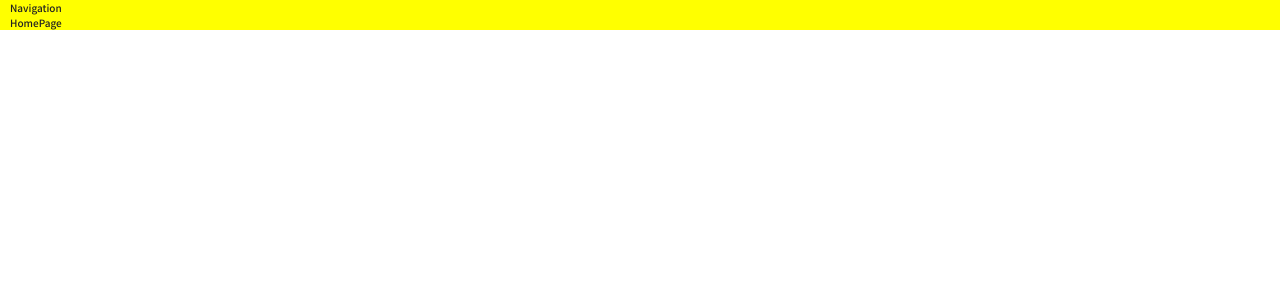
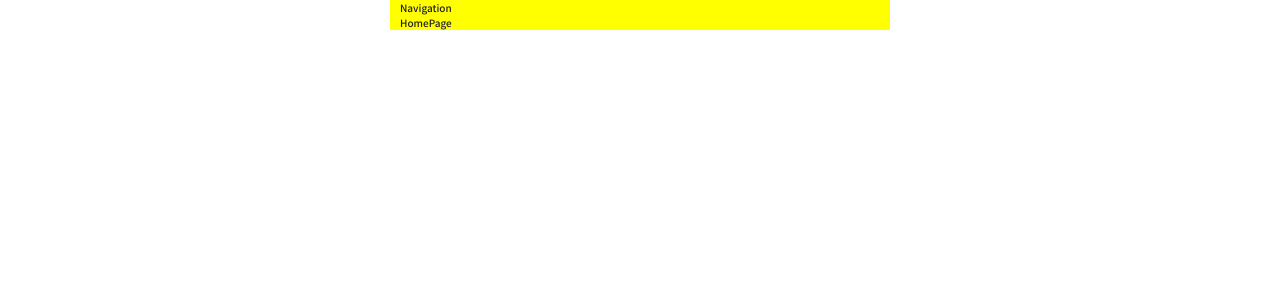
Before and after one commit to ycjeon0129/Planty, a React (Create React App) app in the folder frontend/: page /home in a window 1280 px wide. Shown: the top 300 px of the page. Built offline with nearby package versions, Linux system fonts and the light colour scheme.

Commit message:
[FE] Fix : container 레이아웃 변경(max-width, center)

```diff
--- a/frontend/src/styles/layout/PageLayout.scss
+++ b/frontend/src/styles/layout/PageLayout.scss
@@ -2,8 +2,9 @@
 @use '../mixins/responsive' as r;
 
 .container {
-	width: 100%;
-	background: #fff;
+	max-width: 500px;
+	margin: auto;
+	background: var.$white;
 	padding-left: var.$pd-lg;
 	padding-right: var.$pd-lg;
 
```
